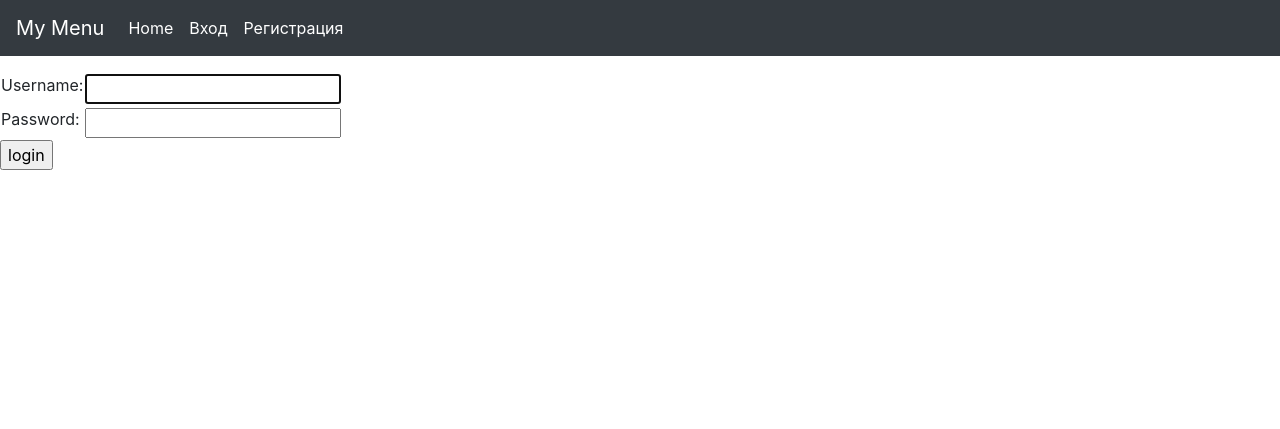
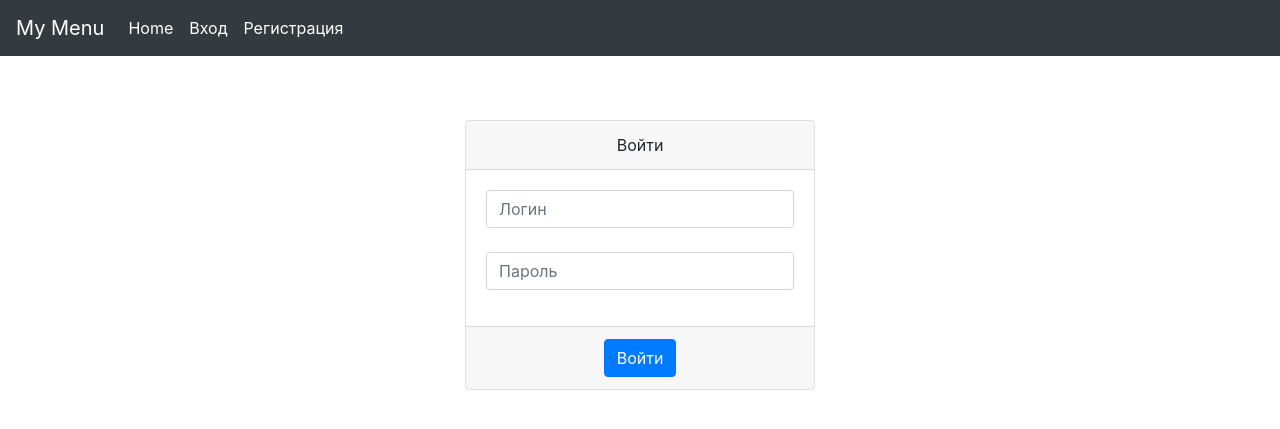
Before and after one commit to davidyc/MyPythonWebApp, a Django app: page /jobs/mymenu/loginmenu in a window 1280 px wide. Shown: the top 429 px of the page. Run offline with Django 3.2, Linux system fonts and the light colour scheme; some libraries are stand-ins or nearby versions.

Commit message:
login logout reg done!

```diff
--- a/MyPorfolio-project/jobs/templates/menu/log.html
+++ b/MyPorfolio-project/jobs/templates/menu/log.html
@@ -1,21 +1,32 @@
 {% extends 'menu/mainpart.html' %}
 
 {% block content %}
-<br><br><br>
-  <form method="post" action="{% url 'loginmenu' %}">
-    {% csrf_token %}
-    <table>
-      <tr>
-        <td>{{ form.username.label_tag }}</td>
-        <td>{{ form.username }}</td>
-      </tr>
-      <tr>
-        <td>{{ form.password.label_tag }}</td>
-        <td>{{ form.password }}</td>
-      </tr>
-    </table>
-    <input type="submit" value="login" />
-  </form>
+<br><br><br><br><br>
+<div class="container">
 
+  <div class="row">
+      <div class="col-md-4 offset-md-4">
+      <div class="card text-center card  bg-default mb-3">
+        <div class="card-header">
+          Войти
+        </div>
+        <form method="post" action="{% url 'loginmenu' %}">
+        {% csrf_token %}
+        <div class="card-body">
+          <input type="text" name="username" id="userName" class="form-control input-sm chat-input" placeholder="Логин" />
+          <br>
+          <input type="password" name="password" id="userPassword" class="form-control input-sm chat-input" placeholder="Пароль" />
+        </div>
+        <small>
+          <p class="text-danger">{{ error }}</p>
+        </small>
+        <div class="card-footer text-muted">
+          <input name="Submit" type="submit" value="Войти" class="btn btn-primary">
+        </div>
+      </form>
+      </div>
+  </div>
+  </div>
+</div>
 
 {% endblock  %}
--- a/MyPorfolio-project/mymenu/views.py
+++ b/MyPorfolio-project/mymenu/views.py
@@ -3,6 +3,7 @@ from django.http import HttpResponse, HttpResponseNotFound
 from .forms import ProductForm
 from django.contrib.auth.forms import UserCreationForm, AuthenticationForm
 from django.contrib.auth import logout, login, authenticate
+from django.contrib.auth.decorators import login_required
 
 
 def main(request):
@@ -21,30 +22,30 @@ def addproduct(request):
 def signup(request):
     if request.method == 'POST':
         form = UserCreationForm(request.POST)
-        print(form)
         if form.is_valid():
             form.save()
-            return redirect('mymenu')
+            return redirect('loginmenu')
         else:
-            return HttpResponse("user.is_active")
+            return render(request, 'menu/reg.html', {'form': form})
     else:
         form = UserCreationForm()
         return render(request, 'menu/reg.html', {'form': form})
 
-
 def loginmenu(request):
     if request.method == 'POST':
-            username = request.POST['username']
-            password = request.POST['password']
-            user = authenticate(username=username, password=password)
+            error = "Неверный логин или пароль"
+            form = AuthenticationForm(request.POST)
+            user = authenticate(username=request.POST['username'], password=request.POST['password'])
             if user is not None:
                 if user.is_active:
                     login(request, user)
                     return redirect('mymenu')
                 else:
-                    return HttpResponse("user.is_active")
+
+                    return render(request, 'menu/log.html', {'form': form, 'error': error})
             else:
-                return HttpResponse(" user is not")
+                print('DDD')
+                return render(request, 'menu/log.html', {'form': form, 'error': error})
 
     else:
         form = AuthenticationForm()
@@ -52,4 +53,4 @@ def loginmenu(request):
 
 def logoutmenu(request):
     logout(request)
-    return redirect('Home')
+    return redirect('mymenu')
```
Also changed, not shown: MyPorfolio-project/jobs/templates/menu/reg.html (+58 -16 lines).
